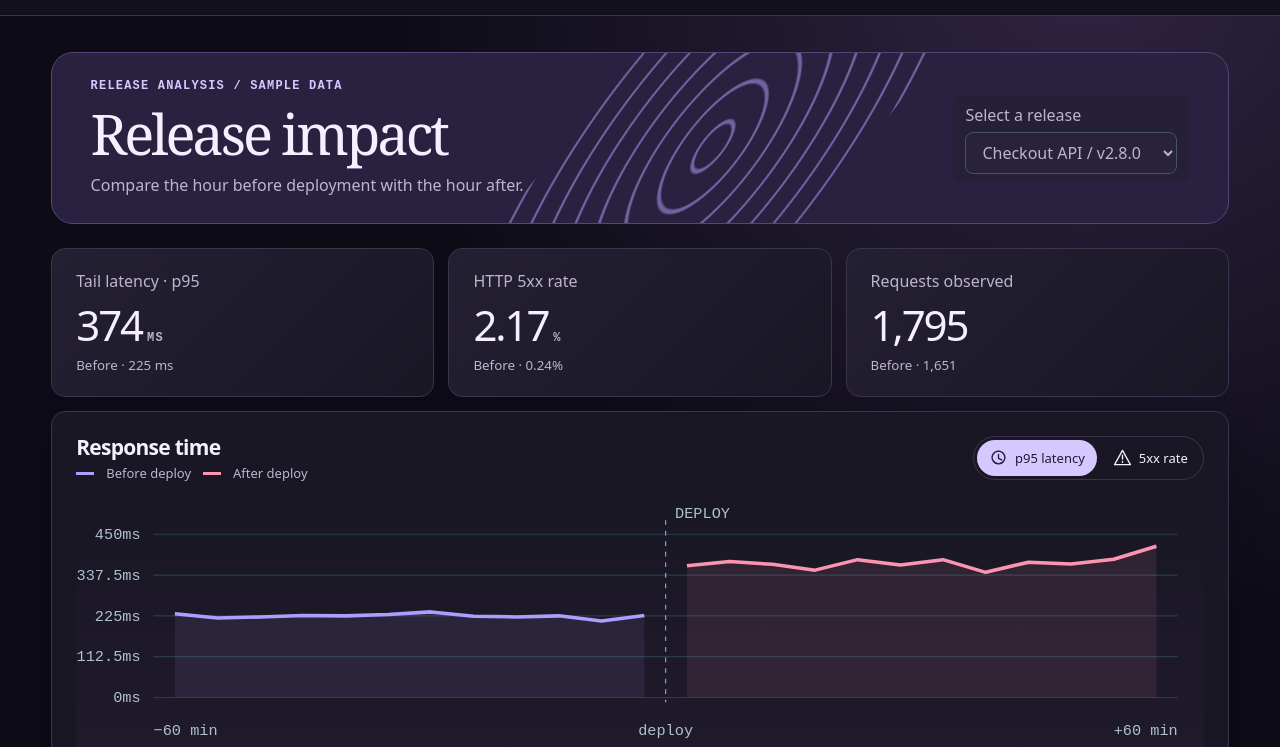
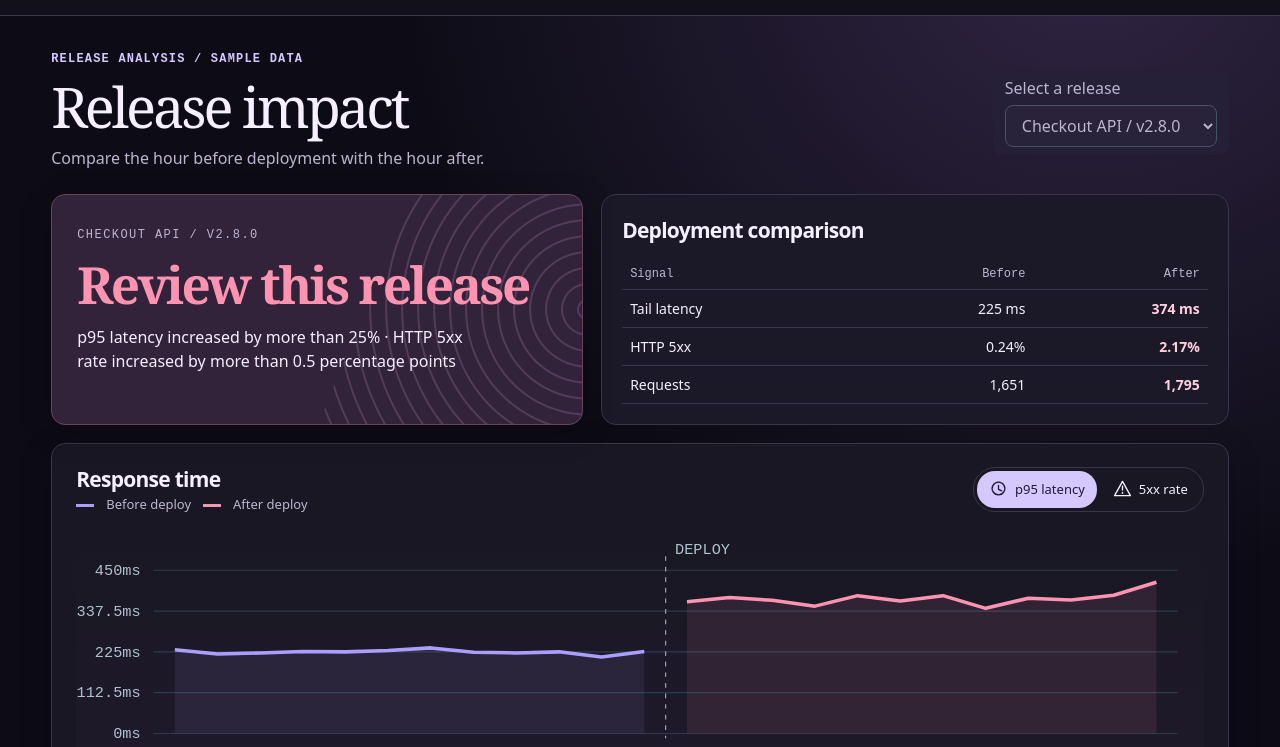
Before and after one commit to mohamadmirzaei79/ReleaseScope, a plain HTML site: page index.html in a window 1280 px wide. Shown: the part 53-800 px from the top of the page. Drawn offline with Linux system fonts and the light colour scheme.

Commit message:
Lead release reports with a verdict and before-after comparison

```diff
--- a/index.html
+++ b/index.html
@@ -15,12 +15,10 @@ button:active:not(:disabled){transform:translateY(1px)}
 }
 
 :root{--bg:#0d0c16;--panel:#191724;--line:#3a344c;--text:#f5efff;--muted:#bdb5d0}body{background:radial-gradient(ellipse at 85% 0%,#302443 0,transparent 45%),var(--bg)}header{background:#12101a}nav,main{width:min(1180px,92%)}.brand .glyph{color:#c7b5ff}main>.row{isolation:isolate;position:relative;overflow:hidden;padding:26px clamp(16px,3vw,40px);min-height:152px;border:1px solid #554578;border-radius:22px;background:#29213f}main>.row:before{content:"";position:absolute;z-index:-1;top:-150%;left:46%;width:240px;height:410%;transform:rotate(38deg);background:repeating-radial-gradient(ellipse at 50% 50%,transparent 0 9px,#b198f08a 10px 11px,transparent 12px 17px)}.picker{background:#251f38;padding:8px 12px;border-radius:9px}.eyebrow{color:#d6c9ff}h1{font-family:Georgia,serif;font-weight:500;letter-spacing:-.055em}.cards article{background:linear-gradient(135deg,#242033,#191724)}.cards strong{font-weight:530}.switch{padding:3px;border:1px solid var(--line);border-radius:22px}.switch button{border:0;border-radius:18px;background:transparent}.switch button[aria-pressed=true]{background:#d5c8ff;color:#24183b}select{background:#28223a}.panel{box-shadow:0 8px 30px #08061040}.chart{background:linear-gradient(transparent,#201a2b);border-radius:9px}@media(max-width:680px){main>.row:before{left:76%;opacity:.5}.picker{width:100%}}
-</style></head><body>
+</style><style>main>.row{background:none;border:0;padding:0;min-height:0;margin-bottom:24px;overflow:visible}main>.row:before{display:none}.release-report{display:grid;grid-template-columns:1fr 1.18fr;gap:18px;margin-bottom:18px}.release-report .decision{margin:0;isolation:isolate;overflow:hidden;position:relative;background:#32223a;padding:25px;border:1px solid #674557}.decision:after{content:"";position:absolute;z-index:-1;inset:-40% -40% -40% 62%;transform:rotate(22deg);background:repeating-radial-gradient(ellipse at 50% 50%,transparent 0 8px,#a67aa848 9px 10px,transparent 11px 16px)}.decision.pass{background:#292640}.decision h2{font:500 clamp(34px,4vw,60px)/1.02 Georgia,serif;letter-spacing:-.05em;margin:14px 0}.decision small{text-transform:uppercase;letter-spacing:.12em;font:12px monospace}.decision p{max-width:45ch}.comparison{background:#1b1928;border:1px solid var(--line);border-radius:15px;padding:20px}.comparison h2{margin-bottom:12px}.comparison td,.comparison th{font-variant-numeric:tabular-nums}.comparison td:last-child{color:#ffd0df}.comparison th{font-weight:500}.comparison td,.comparison th:not(:first-child){text-align:right}.comparison thead th{color:var(--muted);font:12px monospace}.panel .chart{margin-top:20px}@media(max-width:720px){.release-report{grid-template-columns:1fr}.comparison{padding:14px}}</style></head><body>
 <header><nav><div class="brand"><svg class="glyph" aria-hidden="true" viewBox="0 0 24 24" fill="none" stroke="currentColor" stroke-width="1.7" stroke-linecap="round" stroke-linejoin="round"><path d="M2 18l6-9 4 6 4-12 6 12 M2 21h20"/></svg>ReleaseScope</div><a href="https://github.com/mohamadmirzaei79/ReleaseScope">Source code ↗</a></nav></header>
 <main><div class="row"><div><div class="eyebrow">Release analysis / sample data</div><h1>Release impact</h1><p class="intro muted">Compare the hour before deployment with the hour after.</p></div><label class="picker">Select a release<select id="release"></select></label></div>
-<div id="status" role="status"></div><section class="cards" id="metrics" aria-label="Post-deployment metrics"></section>
-<section class="panel"><div class="row"><div><h2 id="chartTitle">Response time</h2><div class="legend"><i class="key"></i>Before deploy <i class="key after"></i>After deploy</div></div><div class="switch" aria-label="Chart metric"><button data-kind="p95_ms" aria-pressed="true"><svg class="glyph" aria-hidden="true" viewBox="0 0 24 24" fill="none" stroke="currentColor" stroke-width="1.7" stroke-linecap="round" stroke-linejoin="round"><path d="M12 4a8 8 0 1 1-.01 0 M12 8v5l4 2"/></svg>p95 latency</button><button data-kind="error_pct" aria-pressed="false"><svg class="glyph" aria-hidden="true" viewBox="0 0 24 24" fill="none" stroke="currentColor" stroke-width="1.7" stroke-linecap="round" stroke-linejoin="round"><path d="M12 3 2 21h20z M12 9v5 M12 17v1"/></svg>5xx rate</button></div></div><svg id="plot" class="chart" viewBox="0 0 960 215" role="img" aria-labelledby="chartTitle chartDesc"></svg></section>
-<section class="panel decision" id="decision" aria-live="polite"></section>
+<div id="status" role="status"></div><div class="release-report"><section class="panel decision" id="decision" aria-live="polite"></section><section class="comparison"><h2>Deployment comparison</h2><div id="metrics"></div></section></div><section class="panel"><div class="row"><div><h2 id="chartTitle">Response time</h2><div class="legend"><i class="key"></i>Before deploy <i class="key after"></i>After deploy</div></div><div class="switch" aria-label="Chart metric"><button data-kind="p95_ms" aria-pressed="true"><svg class="glyph" aria-hidden="true" viewBox="0 0 24 24" fill="none" stroke="currentColor" stroke-width="1.7" stroke-linecap="round" stroke-linejoin="round"><path d="M12 4a8 8 0 1 1-.01 0 M12 8v5l4 2"/></svg>p95 latency</button><button data-kind="error_pct" aria-pressed="false"><svg class="glyph" aria-hidden="true" viewBox="0 0 24 24" fill="none" stroke="currentColor" stroke-width="1.7" stroke-linecap="round" stroke-linejoin="round"><path d="M12 3 2 21h20z M12 9v5 M12 17v1"/></svg>5xx rate</button></div></div><svg id="plot" class="chart" viewBox="0 0 960 215" role="img" aria-labelledby="chartTitle chartDesc"></svg></section>
 <details><summary>View the five-minute measurements</summary><table><thead><tr><th>Window start</th><th>Requests</th><th>p95</th><th>5xx rate</th></tr></thead><tbody id="rows"></tbody></table></details><footer>Deterministic sample traffic · Five-minute buckets · All comparisons use the full request windows.</footer></main>
 <script>
 const el=id=>document.getElementById(id);
@@ -47,15 +45,15 @@ function drawChart(data,step){
 }
 function render(){
   const r=releases[Number(el('release').value)], b=r.before,a=r.after;
-  const card=(name,val,unit,prior)=>'<article><span class="muted">'+name+'</span><strong>'+val+'<span class="unit">'+unit+'</span></strong><small>Before · '+prior+'</small></article>';
-  el('metrics').innerHTML=card('Tail latency · p95',a.p95_ms,'ms',b.p95_ms+' ms')+card('HTTP 5xx rate',a.error_pct.toFixed(2),'%',b.error_pct.toFixed(2)+'%')+card('Requests observed',fmt.format(a.requests),'',fmt.format(b.requests));
+  const pair=(label,before,after,unit)=>'<tr><th scope="row">'+label+'</th><td>'+before+unit+'</td><td><b>'+after+unit+'</b></td></tr>';
+  el('metrics').innerHTML='<table><thead><tr><th>Signal</th><th>Before</th><th>After</th></tr></thead><tbody>'+pair('Tail latency',b.p95_ms,a.p95_ms,' ms')+pair('HTTP 5xx',b.error_pct.toFixed(2),a.error_pct.toFixed(2),'%')+pair('Requests',fmt.format(b.requests),fmt.format(a.requests),'')+'</tbody></table>';
   el('chartTitle').textContent=metric==='p95_ms'?'Response time':'Server error rate';
   drawChart(r.buckets,step);
   el('decision').className='panel decision '+(r.verdict==='Pass'?'pass':'');
   const heading=document.createElement('h2'), verdict=document.createElement('strong'), detail=document.createElement('p');
   verdict.textContent=r.verdict==='Pass'?'Within thresholds':'Review this release'; heading.append(verdict);
   detail.textContent=r.reasons.length?r.reasons.join(' · '):'Both p95 latency and the 5xx rate stayed within the configured regression thresholds.';
-  el('decision').replaceChildren(heading,detail);
+  const label=document.createElement('small');label.textContent=r.service+' / v'+r.version;el('decision').replaceChildren(label,heading,detail);
   el('rows').innerHTML=r.buckets.map((v,i)=>'<tr><td>'+((i-r.buckets.length/2)*step)+' min</td><td>'+v.requests+'</td><td>'+v.p95_ms+' ms</td><td>'+v.error_pct.toFixed(2)+'%</td></tr>').join('');
 }
 let step;
```
Also changed, not shown: dashboard.png.
